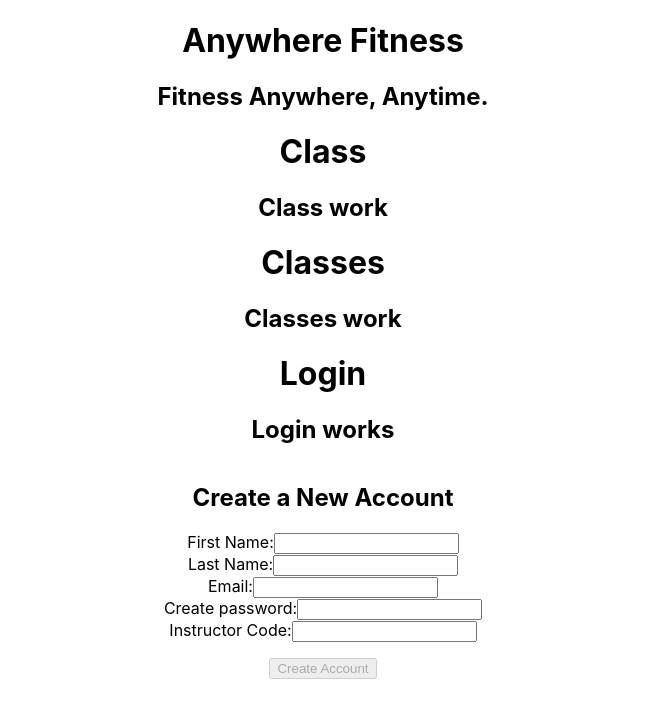
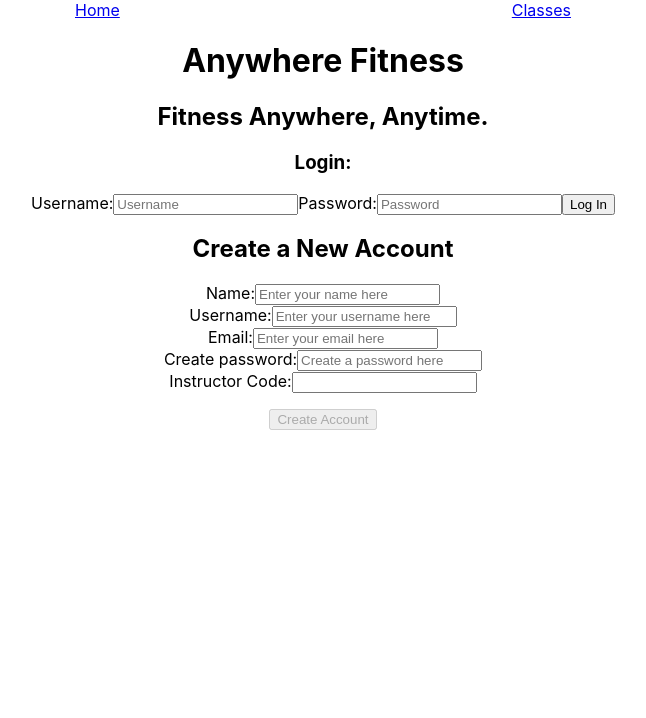
Before and after one commit to bbellify/bw1-front-end, a React (Create React App) app in the folder anywhere-fitness-oct-2021/: page / in a window 1280 px wide. Shown: the top 718 px of the page, without its empty margins (317-963 px from the left). Built offline with nearby package versions, Linux system fonts and the light colour scheme.

Commit message:
login form started, some links and homepage changes under construction

```diff
--- a/anywhere-fitness-oct-2021/src/App.js
+++ b/anywhere-fitness-oct-2021/src/App.js
@@ -1,21 +1,29 @@
 import './App.css';
+import { Route, Switch, NavLink } from 'react-router-dom';
 //homepage
 import HomePage from './components/homepage'
-import Class from './components/class'
+
 import Classes from './components/classes'
-import Login from './components/login'
-import Register from './components/register'
 
 function App() {
   return (
     <div className="App">
-      <HomePage/>
-      <Class/>
-    <Classes/>
-    <Login/>
-    <Register/>
+      <nav style={{
+        display: 'flex',
+        justifyContent: 'space-evenly' }}>
+        <NavLink to={'/'}>Home</NavLink>
+        <NavLink to={'/classes'}>Classes</NavLink>
+      </nav>
+      <Switch>
+        <Route exact path={'/'}>
+          <HomePage/>
+        </Route>
 
+        <Route path={'/classes'}>
+          <Classes/>
+        </Route>
 
+    </Switch>
     </div>
   );
 }
--- a/anywhere-fitness-oct-2021/src/components/homepage.js
+++ b/anywhere-fitness-oct-2021/src/components/homepage.js
@@ -1,10 +1,15 @@
 import React from 'react';
+import Login from './login'
+import Register from './register'
 
 const HomePage = () => {
     return (
     <div className="home-wrapper">
         <h1>Anywhere Fitness</h1>
         <h2>Fitness Anywhere, Anytime.</h2>
+
+        <Login />
+        <Register />
     </div>
     )
 }
--- a/anywhere-fitness-oct-2021/src/components/login.js
+++ b/anywhere-fitness-oct-2021/src/components/login.js
@@ -1,10 +1,30 @@
 import React from 'react';
 
 const Login = () => {
+
+
+    const onSubmit = evt => {
+        evt.preventDefault()
+    }
+
+
     return (
     <div className="class-wrapper">
-        <h1>Login</h1>
-        <h2>Login works</h2>
+        <h3>Login:</h3>
+        <form>
+            <label>Username:
+                <input
+                    placeholder='Username'
+                />
+            </label>
+            <label>Password:
+                <input
+                    placeholder='Password'
+                />
+            </label>
+            <button onSubmit={onSubmit}>Log In</button>
+        </form>
+
     </div>
     )
 }
--- a/anywhere-fitness-oct-2021/src/components/register.js
+++ b/anywhere-fitness-oct-2021/src/components/register.js
@@ -10,16 +10,16 @@ export default function Register(props) {
     // everything from here until message below should maybe be passed as props?
 
     const initialFormValues = {
-        first_name: '',
-        last_name: '',
+        name: '',
+        username: '',
         email: '',
         password: '',
         code: ''
     }
 
     const initialFormErrors = {
-        first_name: '',
-        last_name: '',
+        name: '',
+        username: '',
         email: '',
         password: '',
         code: ''
@@ -44,8 +44,8 @@ export default function Register(props) {
 
     const formSubmit = () => {
         const newAccount = {
-            first_name: formValues.first_name.trim(),
-            last_name: formValues.last_name.trim(),
+            name: formValues.name.trim(),
+            username: formValues.username.trim(),
             email: formValues.email.trim(),
             password: formValues.password.trim(),
             code: formValues.code,
@@ -90,20 +90,22 @@ export default function Register(props) {
                 alignItems: 'center'
             }}>
             <h2>Create a New Account</h2>
-            <label>First Name:
+            <label>Name:
                 <input
-                    value={formValues.first_name}
-                    name='first_name'
+                    value={formValues.name}
+                    name='name'
                     type='text'
                     onChange={onChange}
+                    placeholder='Enter your name here'
                     />
             </label>
-            <label>Last Name:
+            <label>Username:
                 <input
-                    value={formValues.last_name}
-                    name='last_name'
+                    value={formValues.username}
+                    name='username'
                     type='text'
                     onChange={onChange}
+                    placeholder='Enter your username here'
                     />
             </label>
 
@@ -113,6 +115,7 @@ export default function Register(props) {
                         onChange={onChange}
                         name='email'
                         type='text'
+                        placeholder='Enter your email here'
                     />
             </label>
 
@@ -122,6 +125,7 @@ export default function Register(props) {
                         name='password'
                         type='text'
                         onChange={onChange}
+                        placeholder='Create a password here'
                     />
             </label>
 
@@ -134,8 +138,8 @@ export default function Register(props) {
                     />
             </label>
             <div className='errors'>
-                <p>{formErrors.first_name}</p>
-                <p>{formErrors.last_name}</p>
+                <p>{formErrors.name}</p>
+                <p>{formErrors.username}</p>
                 <p>{formErrors.email}</p>
                 <p>{formErrors.password}</p>
                 <p>{formErrors.code}</p>
--- a/anywhere-fitness-oct-2021/src/index.js
+++ b/anywhere-fitness-oct-2021/src/index.js
@@ -1,12 +1,15 @@
 import React from 'react';
 import ReactDOM from 'react-dom';
+import { BrowserRouter as Router } from 'react-router-dom';
 import './index.css';
 import App from './App';
 import reportWebVitals from './reportWebVitals';
 
 ReactDOM.render(
   <React.StrictMode>
-    <App />
+    <Router>
+      <App />
+    </Router>
   </React.StrictMode>,
   document.getElementById('root')
 );
--- a/anywhere-fitness-oct-2021/src/registerSchema.js
+++ b/anywhere-fitness-oct-2021/src/registerSchema.js
@@ -2,14 +2,14 @@ import * as yup from 'yup';
 
 
 const registerSchema = yup.object().shape({
-    first_name: yup
+    name: yup
         .string()
         .trim()
         .required('Please add your first name'),
-    last_name: yup
+    username: yup
         .string()
         .trim()
-        .required('Please add your last name'),
+        .required('Please create a username'),
     email: yup
         .string()
         .email('Must be a valid email address')
```
